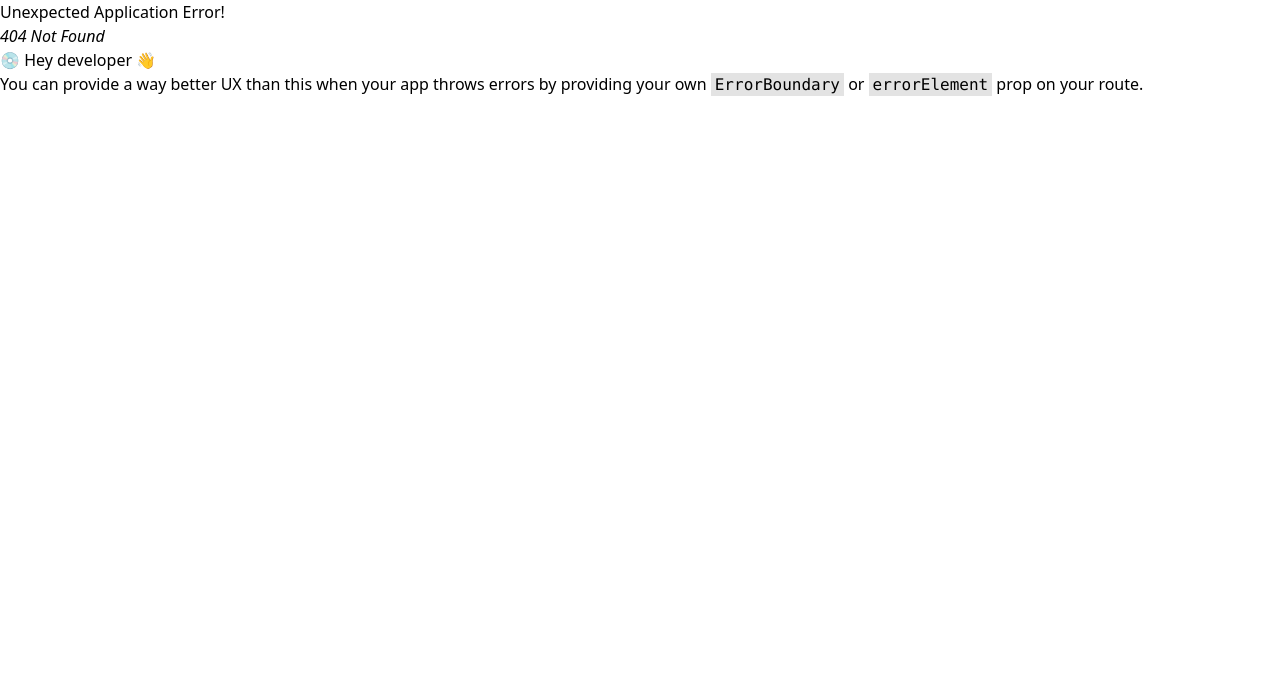
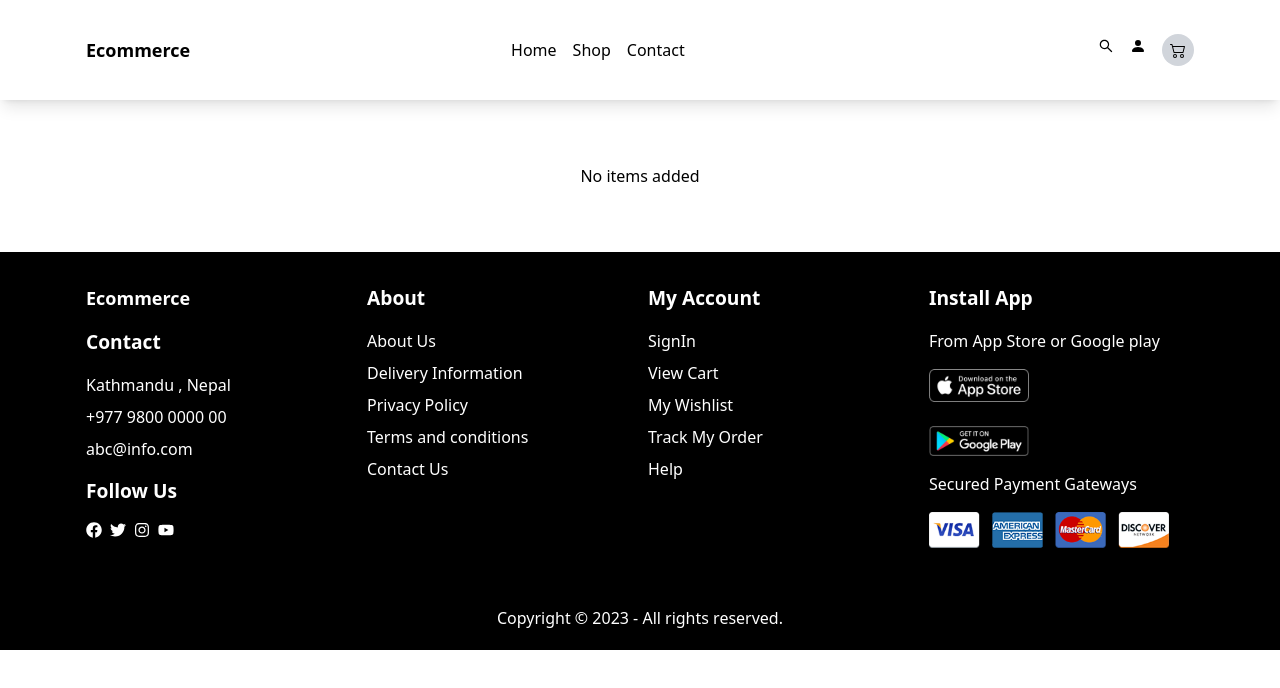
Before and after one commit to Bijaym095/Ecommerce, a React (Vite) app: page /cart in a window 1280 px wide. Before the commit this address had no page. Shown: the top 688 px of the page. Built offline with nearby package versions, Linux system fonts and the light colour scheme.

Commit message:
:lipstick: Updated navbar, footer and added cart page

```diff
--- a/src/App.tsx
+++ b/src/App.tsx
@@ -10,6 +10,7 @@ import Root from "./routes/Root";
 import Home from "./pages/Home";
 import Signin from "./pages/Signin";
 import Signup from "./pages/Signup";
+import Cart from "./pages/Cart";
 
 const router = BrowserRouter(
   Routes(
@@ -17,6 +18,7 @@ const router = BrowserRouter(
       <Route path="/" element={<Home />} />
       <Route path="/signin" element={<Signin />} />
       <Route path="/signup" element={<Signup />} />
+      <Route path="/cart" element={<Cart />} />
     </Route>
   )
 );
--- a/src/common/Footer.tsx
+++ b/src/common/Footer.tsx
@@ -4,6 +4,8 @@ import { NavLink } from "react-router-dom";
 import { FaFacebook, FaInstagram, FaTwitter, FaYoutube } from "react-icons/fa";
 
 import Cards from "../assets/images/cards.png";
+import PlayStore from "../assets/images/playstore.png";
+import AppStore from "../assets/images/appstore.png";
 
 import Container from "../common/Container";
 
@@ -118,30 +120,36 @@ const Footer: FC = () => {
           <p className="mb-4">From App Store or Google play</p>
 
           <div className="mb-4 space-x-2">
-            <NavLink
-              className="border border-white px-4 py-2"
-              type="button"
-              role="button"
-              target="_blank"
-              to="/"
-            >
-              App store
+            <NavLink type="button" role="button" target="_blank" to="/">
+              <picture>
+                <img
+                  className="w-[100px] object-cover"
+                  src={AppStore}
+                  alt="Download on the appstore"
+                />
+              </picture>
             </NavLink>
 
-            <NavLink
-              className="border border-white px-4 py-2"
-              type="button"
-              role="button"
-              target="_blank"
-              to="/"
-            >
-              PlayStore
+            <NavLink type="button" role="button" target="_blank" to="/">
+              <picture>
+                <img
+                  className="w-[100px] object-cover"
+                  src={PlayStore}
+                  alt="Get it on playstore"
+                />
+              </picture>
             </NavLink>
           </div>
 
           <p className="mb-4">Secured Payment Gateways</p>
 
-          <img src={`${Cards}`} alt="cards-alt" />
+          <picture>
+            <img
+              className="h-[36px] object-cover"
+              src={Cards}
+              alt="cards-alt"
+            />
+          </picture>
         </div>
         {/* App-details */}
       </Container>
--- a/src/common/Navbar.tsx
+++ b/src/common/Navbar.tsx
@@ -89,7 +89,10 @@ const Navbar: React.FC = () => {
             <BsFillPersonFill />
           </button>
 
-          <button className="relative rounded-[50%] bg-gray-300 p-2">
+          <NavLink
+            to="/cart"
+            className="relative inline-block rounded-[50%] bg-gray-300 p-2 align-middle"
+          >
             <BsCart2 />
 
             {cartItems.length > 0 && (
@@ -99,7 +102,7 @@ const Navbar: React.FC = () => {
                 </span>
               </div>
             )}
-          </button>
+          </NavLink>
         </div>
 
         {/* btn-container */}
--- /dev/null
+++ b/src/pages/Cart.tsx
@@ -0,0 +1,132 @@
+import { useContext } from "react";
+
+import { AiOutlinePlus, AiOutlineMinus } from "react-icons/ai";
+
+import Container from "../common/Container";
+import { ProductCardInterface } from "../common/ProductCard";
+
+import CartContext from "../context/Cart/CartContext";
+
+const Cart = () => {
+  const { cartItems, setCartItems } = useContext(CartContext);
+
+  const handleTotalAmout = (): number => {
+    const total = cartItems.reduce((sum, item) => {
+      const itemTotal = item.price * (item.quantity || 1);
+      return sum + itemTotal;
+    }, 0);
+
+    return total;
+  };
+
+  const handleQuantityIncrement = (newItem: ProductCardInterface): void => {
+    const updatedCartItems = cartItems.map((item) => {
+      if (
+        item.imgSrc === newItem.imgSrc &&
+        item.price === newItem.price &&
+        item.ratings === newItem.ratings &&
+        item.title === newItem.title
+      ) {
+        return { ...item, quantity: (item.quantity || 1) + 1 };
+      } else {
+        return item;
+      }
+    });
+
+    setCartItems(updatedCartItems);
+  };
+
+  const handleQuantityDecrement = (
+    itemToDecrement: ProductCardInterface
+  ): void => {
+    const updatedCartItems = cartItems
+      .map((item) => {
+        if (
+          item.imgSrc === itemToDecrement.imgSrc &&
+          item.price === itemToDecrement.price &&
+          item.ratings === itemToDecrement.ratings &&
+          item.title === itemToDecrement.title
+        ) {
+          return {
+            ...item,
+            quantity: (item.quantity || 1) - 1,
+          };
+        } else {
+          return item;
+        }
+      })
+      .filter((item) => item.quantity !== 0); // remove the item from the cart if quantity becomes 0
+
+    setCartItems(updatedCartItems);
+  };
+
+  return (
+    <section className="section-padding">
+      <Container>
+        {cartItems.length <= 0 ? (
+          <p className="text-center">No items added</p>
+        ) : (
+          <>
+            <article className="space-y-6">
+              {cartItems.map((item, index) => (
+                <div
+                  className="flex h-[200px] gap-4 border-b border-gray-300 pb-4"
+                  key={index}
+                >
+                  {/* thumbnail */}
+                  <div className="w-1/4">
+                    <picture>
+                      <img
+                        className="aspect-square h-full w-full object-cover"
+                        src={item.imgSrc}
+                        alt={item.title}
+                      />
+                    </picture>
+                  </div>
+                  {/* thumbnail */}
+
+                  {/* content */}
+                  <div className="w-3/4 self-center">
+                    <h3 className="mb-2 text-lg font-bold">{item.title}</h3>
+
+                    <h5 className="mb-6 text-lg font-bold text-orange-400">
+                      ${item.price}
+                    </h5>
+
+                    {/* quantity counter */}
+                    <div className="space-x-4">
+                      <button
+                        className="rounded-lg bg-slate-300 px-4 py-2 duration-300 hover:bg-slate-500"
+                        onClick={() => handleQuantityDecrement(item)}
+                      >
+                        <AiOutlineMinus />
+                      </button>
+
+                      <span>Qty: {item.quantity}</span>
+
+                      <button
+                        className="rounded-lg bg-slate-300 px-4 py-2 duration-300 hover:bg-slate-500"
+                        onClick={() => handleQuantityIncrement(item)}
+                      >
+                        <AiOutlinePlus />
+                      </button>
+                    </div>
+                    {/* quantity counter */}
+                  </div>
+                  {/* content */}
+                </div>
+              ))}
+            </article>
+
+            <h5 className="mt-4 text-end font-bold">
+              Subtotal:
+              <span className="pl-2">${handleTotalAmout()}</span>
+            </h5>
+          </>
+        )}
+      </Container>
+    </section>
+  );
+};
+
+export default Cart;
--- a/tsconfig.json
+++ b/tsconfig.json
@@ -1,6 +1,6 @@
 {
   "compilerOptions": {
-    "target": "ESNext",
+    "target": "ES2015",
     "useDefineForClassFields": true,
     "lib": ["DOM", "DOM.Iterable", "ESNext"],
     "allowJs": false,
```
Also changed, not shown: src/assets/images/appstore.png (added), src/assets/images/playstore.png (added).
